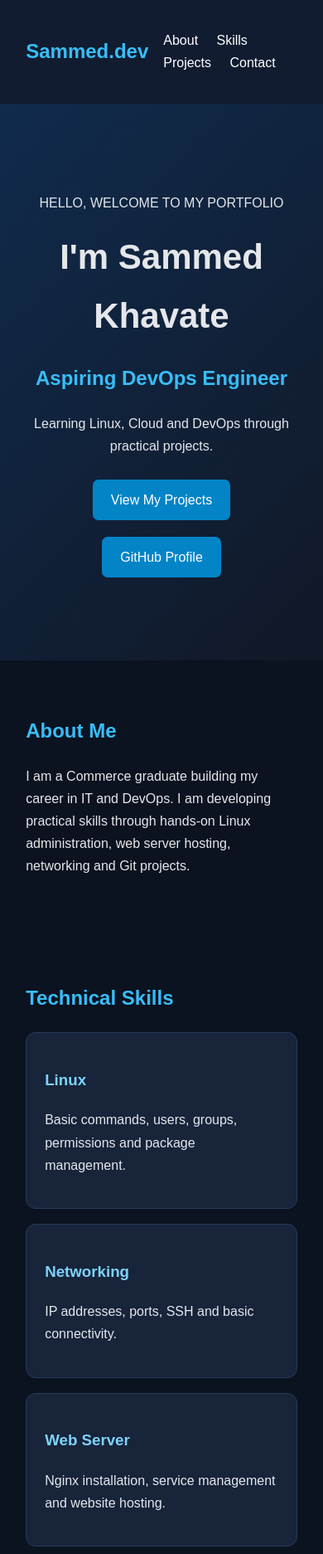
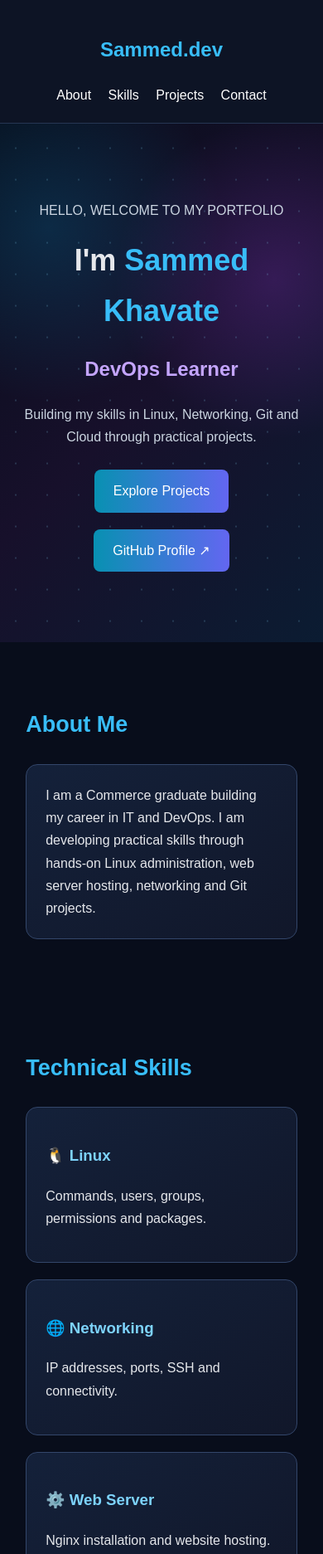
Before and after one commit to sammedkhavate247-cloud/my-linux-project, a plain HTML site: page index.html in a window 390 px wide. Shown: the top 1873 px of the page at 83% size. Drawn offline with Linux system fonts and the light colour scheme.

Commit message:
Update portfolio with dark neon design

```diff
--- a/index.html
+++ b/index.html
@@ -4,26 +4,157 @@
 <head>
 <meta charset="UTF-8">
 <meta name="viewport" content="width=device-width, initial-scale=1.0">
-<title>Sammed Khavate | DevOps Portfolio</title>
+<title>Sammed Khavate | DevOps Learner</title>
+
 <style>
-*{box-sizing:border-box}
-body{margin:0;font-family:Arial,sans-serif;background:#0b1220;color:#e5e7eb;line-height:1.7}
-header{padding:22px 8%;display:flex;justify-content:space-between;align-items:center;background:#111c30}
-header h2{color:#38bdf8}
-nav a{color:white;text-decoration:none;margin-left:18px}
-.hero{text-align:center;padding:90px 20px;background:linear-gradient(135deg,#102b4c,#111827)}
-.hero h1{font-size:42px;margin:8px}
-.hero h2{color:#38bdf8}
-.btn{display:inline-block;background:#0284c7;color:white;padding:11px 22px;border-radius:7px;text-decoration:none;margin:10px}
-section{padding:45px 8%;max-width:1100px;margin:auto}
-h2.section-title{color:#38bdf8}
-.grid{display:grid;grid-template-columns:repeat(auto-fit,minmax(220px,1fr));gap:18px}
-.card{background:#17243a;padding:22px;border-radius:12px;border:1px solid #263b59}
-.card h3{color:#7dd3fc}
-footer{text-align:center;padding:25px;background:#111c30}
-a{color:#7dd3fc}
+* { box-sizing: border-box; }
+
+html { scroll-behavior: smooth; }
+
+body {
+  margin: 0;
+  font-family: Arial, sans-serif;
+  background: #080d1b;
+  color: #e5e7eb;
+  line-height: 1.7;
+}
+
+header {
+  padding: 20px 8%;
+  display: flex;
+  justify-content: space-between;
+  align-items: center;
+  flex-wrap: wrap;
+  background: #0d1425;
+  border-bottom: 1px solid #263653;
+}
+
+header h2 { color: #38bdf8; }
+
+nav a {
+  color: white;
+  text-decoration: none;
+  margin: 8px;
+}
+
+nav a:hover { color: #38bdf8; }
+
+.hero {
+  min-height: 520px;
+  padding: 100px 20px;
+  text-align: center;
+  background:
+    radial-gradient(circle at 15% 20%, #0878a944, transparent 35%),
+    radial-gradient(circle at 85% 30%, #8738c944, transparent 35%),
+    linear-gradient(135deg, #080d1b, #17102b, #0b1c32);
+  position: relative;
+  overflow: hidden;
+}
+
+.hero::before {
+  content: "";
+  position: absolute;
+  inset: 0;
+  background-image:
+    radial-gradient(#8bdcff 1px, transparent 1px);
+  background-size: 38px 38px;
+  opacity: .18;
+  animation: drift 18s linear infinite;
+}
+
+@keyframes drift {
+  from { transform: translateY(0); }
+  to { transform: translateY(38px); }
+}
+
+.hero > * {
+  position: relative;
+  z-index: 1;
+}
+
+.hero h1 {
+  font-size: clamp(36px, 6vw, 58px);
+  margin: 12px;
+}
+
+.hero h1 span { color: #38bdf8; }
+
+.hero h2 { color: #c4a5fd; }
+
+.hero p { color: #cbd5e1; }
+
+.btn {
+  display: inline-block;
+  background: linear-gradient(90deg, #0891b2, #6366f1);
+  color: white;
+  padding: 12px 23px;
+  border-radius: 8px;
+  text-decoration: none;
+  margin: 10px;
+}
+
+section {
+  padding: 55px 8%;
+  max-width: 1150px;
+  margin: auto;
+}
+
+.section-title {
+  color: #38bdf8;
+  font-size: 27px;
+  margin-bottom: 24px;
+}
+
+.grid {
+  display: grid;
+  grid-template-columns: repeat(auto-fit, minmax(220px, 1fr));
+  gap: 20px;
+}
+
+.card {
+  background: linear-gradient(145deg, #14213a, #11172a);
+  padding: 23px;
+  border-radius: 14px;
+  border: 1px solid #33466a;
+  transition: .3s;
+}
+
+.card:hover {
+  transform: translateY(-6px);
+  border-color: #38bdf8;
+  box-shadow: 0 0 25px #38bdf822;
+}
+
+.card h3 { color: #7dd3fc; }
+
+.tag {
+  display: inline-block;
+  background: #1e3150;
+  border: 1px solid #3c5478;
+  padding: 4px 10px;
+  border-radius: 6px;
+  font-size: 12px;
+  margin: 3px;
+}
+
+#contact a { color: #7dd3fc; }
+
+footer {
+  text-align: center;
+  padding: 28px;
+  background: #0d1425;
+  border-top: 1px solid #263653;
+  color: #94a3b8;
+}
+
+@media(max-width:600px) {
+  header { justify-content: center; }
+  nav { text-align: center; }
+  .hero { padding: 75px 15px; }
+}
 </style>
 </head>
+
 <body>
 
 <header>
@@ -38,27 +169,31 @@ a{color:#7dd3fc}
 
 <div class="hero">
   <p>HELLO, WELCOME TO MY PORTFOLIO</p>
-<h1>I'm Sammed Khavate</h1>
-<h2>Aspiring DevOps Engineer</h2>
-<p>Learning Linux, Cloud and DevOps through practical projects.</p>
-<a class="btn" href="#projects">View My Projects</a>
-<a class="btn" href="https://github.com/sammedkhavate247-cloud" target="_blank">GitHub Profile</a>
+  <h1>I'm <span>Sammed Khavate</span></h1>
+  <h2>DevOps Learner</h2>
+  <p>Building my skills in Linux, Networking, Git and Cloud through practical projects.</p>
+  <a class="btn" href="#projects">Explore Projects</a>
+  <a class="btn" href="https://github.com/sammedkhavate247-cloud" target="_blank">GitHub Profile ↗</a>
 </div>
 
 <section id="about">
   <h2 class="section-title">About Me</h2>
-<p>I am a Commerce graduate building my career in IT and DevOps. I am developing practical skills through hands-on Linux administration, web server hosting, networking and Git projects.</p>
+  <div class="card">
+    I am a Commerce graduate building my career in IT and DevOps.
+    I am developing practical skills through hands-on Linux administration,
+    web server hosting, networking and Git projects.
+  </div>
 </section>
 
 <section id="skills">
   <h2 class="section-title">Technical Skills</h2>
   <div class="grid">
-<div class="card"><h3>Linux</h3><p>Basic commands, users, groups, permissions and package management.</p></div>
-<div class="card"><h3>Networking</h3><p>IP addresses, ports, SSH and basic connectivity.</p></div>
-<div class="card"><h3>Web Server</h3><p>Nginx installation, service management and website hosting.</p></div>
-<div class="card"><h3>Git & GitHub</h3><p>Repositories, commits, push and GitHub Pages.</p></div>
-<div class="card"><h3>File Transfer</h3><p>Practical use of SSH and SCP.</p></div>
-<div class="card"><h3>Virtualization</h3><p>VirtualBox and Vagrant fundamentals.</p></div>
+    <div class="card"><h3>🐧 Linux</h3><p>Commands, users, groups, permissions and packages.</p></div>
+    <div class="card"><h3>🌐 Networking</h3><p>IP addresses, ports, SSH and connectivity.</p></div>
+    <div class="card"><h3>⚙️ Web Server</h3><p>Nginx installation and website hosting.</p></div>
+    <div class="card"><h3>📦 Git & GitHub</h3><p>Repositories, commits, push and GitHub Pages.</p></div>
+    <div class="card"><h3>🔐 SSH & SCP</h3><p>Remote login and secure file transfer.</p></div>
+    <div class="card"><h3>💻 Virtualization</h3><p>VirtualBox and Vagrant fundamentals.</p></div>
   </div>
 </section>
 
@@ -67,18 +202,18 @@ a{color:#7dd3fc}
   <div class="grid">
     <div class="card">
       <h3>Linux Web Server Hosting</h3>
-<p>Installed and configured Nginx on a CentOS virtual machine and hosted a custom HTML website.</p>
-<p><b>Tools:</b> Linux, CentOS, Nginx, VirtualBox</p>
+      <p>Hosted a custom HTML website using Nginx on a CentOS virtual machine.</p>
+      <span class="tag">Linux</span><span class="tag">CentOS</span><span class="tag">Nginx</span>
     </div>
     <div class="card">
       <h3>SSH & SCP Practice</h3>
-<p>Practised remote Linux login and secure file transfer between a Windows machine and Linux VM.</p>
-<p><b>Tools:</b> SSH, SCP, Git Bash</p>
+      <p>Practised remote Linux login and secure file transfer between Windows and Linux VM.</p>
+      <span class="tag">SSH</span><span class="tag">SCP</span><span class="tag">Git Bash</span>
     </div>
     <div class="card">
       <h3>GitHub Pages Portfolio</h3>
-<p>Published a personal portfolio website using a GitHub repository and GitHub Pages.</p>
-<p><b>Tools:</b> HTML, Git, GitHub</p>
+      <p>Published a personal portfolio using Git and GitHub Pages.</p>
+      <span class="tag">HTML</span><span class="tag">Git</span><span class="tag">GitHub</span>
     </div>
   </div>
 </section>
@@ -86,14 +221,18 @@ a{color:#7dd3fc}
 <section id="learning">
   <h2 class="section-title">Currently Learning</h2>
   <div class="card">
-<p>Linux Administration | Bash Scripting | Git | Networking | AWS Fundamentals | DevOps</p>
+    Linux Administration | Bash Scripting | Git | Networking | AWS Fundamentals | DevOps
   </div>
 </section>
 
 <section id="contact">
-<h2 class="section-title">Contact</h2>
-<p>GitHub: <a href="https://github.com/sammedkhavate247-cloud" target="_blank">Visit My GitHub</a></p>
+  <h2 class="section-title">Let's Connect</h2>
+  <div class="card">
+    <p>GitHub:
+      <a href="https://github.com/sammedkhavate247-cloud" target="_blank">Visit My GitHub ↗</a>
+    </p>
     <p>Email: Add your professional email here</p>
+  </div>
 </section>
 
 <footer>
```
Lines whose indentation alone changed are shown as unchanged.
